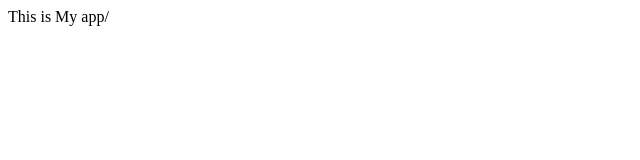
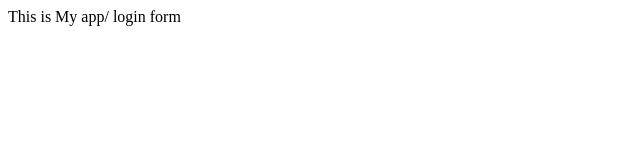
Before and after one commit to Rajat2331994/myappsample, a plain HTML site: page index.html in a window 1280 px wide. Shown: the full height of the page, 0-640 px from the left. Drawn offline with Linux system fonts and the light colour scheme.

Commit message:
login form

```diff
--- /dev/null
+++ b/dir2/app2.js
@@ -0,0 +1 @@
+console.log("123");
--- a/index.html
+++ b/index.html
@@ -3,6 +3,6 @@
     <title>My App</title>
   </head>
   <body>
-    This is My app/
+    This is My app/ login form
   </body>
 </html>
```
Also changed, not shown: login.html (added, +1 -0 lines), log.txt (added).
